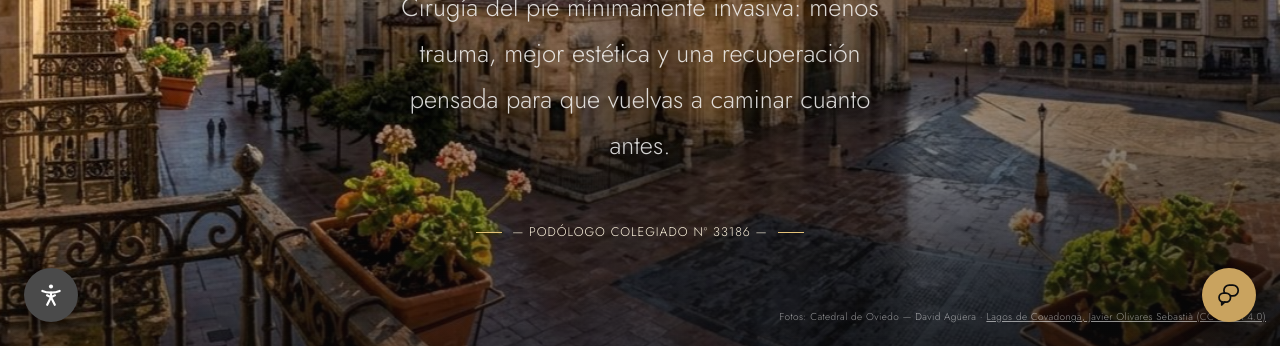
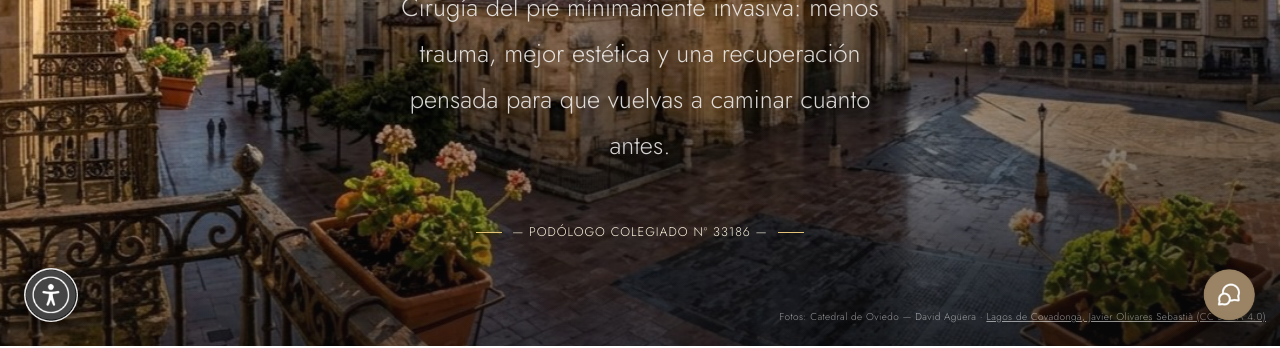
Before and after one commit to maria95nc-droid/aguera-podologia-cirugia, a plain HTML site: page index.html in a window 1280 px wide. Shown: the part 454-802 px from the top of the page. Drawn offline with Linux system fonts and the light colour scheme; a web font is replaced by a local one.

Commit message:
Usar las imágenes reales de los botones flotantes (accesibilidad y chat) en vez de recrearlas

```diff
--- a/css/style.css
+++ b/css/style.css
@@ -1159,42 +1159,30 @@ h1, h2, h3, h4 {
   width: 54px;
   height: 54px;
   border-radius: 50%;
-  display: flex;
-  align-items: center;
-  justify-content: center;
+  display: block;
+  padding: 0;
   border: none;
   cursor: pointer;
+  overflow: hidden;
   box-shadow: 0 12px 28px rgba(0, 0, 0, 0.3);
   transition: transform 0.25s ease;
 }
 .fab:hover {
   transform: translateY(-3px);
 }
-.fab svg {
-  width: 26px;
-  height: 26px;
+.fab img {
+  width: 100%;
+  height: 100%;
+  object-fit: cover;
+  display: block;
 }
 
 .fab-accessibility {
   left: 24px;
-  background: #4a4a4a;
-  color: var(--color-white);
-}
-.fab-accessibility:hover {
-  background: #5a5a5a;
 }
 
 .fab-whatsapp {
   right: 24px;
-  background: var(--color-gold);
-  color: var(--color-black);
-}
-.fab-whatsapp:hover {
-  background: var(--color-gold-bright);
-}
-.fab-whatsapp svg {
-  width: 26px;
-  height: 26px;
 }
 
 @media (max-width: 760px) {
--- a/index.html
+++ b/index.html
@@ -307,22 +307,11 @@
 
 <!-- ============================= BOTONES FLOTANTES ============================= -->
 <button class="fab fab-accessibility" type="button" aria-label="Aumentar tamaño de letra (modo accesible)" aria-pressed="false">
-  <svg viewBox="0 0 24 24" fill="none" stroke="currentColor" stroke-width="2" stroke-linecap="round" stroke-linejoin="round" aria-hidden="true">
-    <circle cx="12" cy="4.2" r="1.9" fill="currentColor" stroke="none" />
-    <path d="M4 8.3c2.2 1 5.2 1.5 8 1.5s5.8-0.5 8-1.5" />
-    <path d="M12 9.8v4.2" />
-    <path d="M12 14l-3.5 7M12 14l3.5 7" />
-    <path d="M8.3 12.3L12 14l3.7-1.7" />
-  </svg>
+  <img src="images/fab-accessibility.png" alt="" />
 </button>
 
 <a class="fab fab-whatsapp" href="https://wa.me/34662369018" target="_blank" rel="noopener" aria-label="Escribir por WhatsApp">
-  <svg viewBox="0 0 24 24" fill="none" stroke="currentColor" stroke-width="1.6" stroke-linecap="round" stroke-linejoin="round" aria-hidden="true">
-    <rect x="7.3" y="2.8" width="13.2" height="10" rx="5" />
-    <path d="M10.2 12.5v3.3l3.1-3.3" />
-    <rect x="2.8" y="10.2" width="10.6" height="8.4" rx="4.2" fill="var(--color-gold)" />
-    <path d="M5.3 18.3v2.9l2.9-2.9" />
-  </svg>
+  <img src="images/fab-chat.png" alt="" />
 </a>
 
 <script>document.getElementById("year").textContent = new Date().getFullYear();</script>
```
Also changed, not shown: images/fab-accessibility.png (added), images/fab-chat.png (added).
